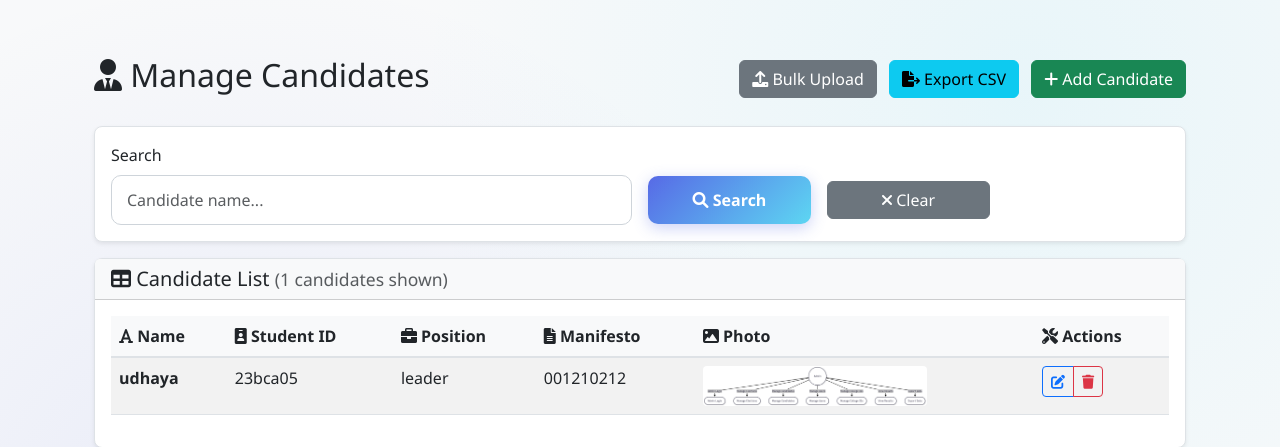
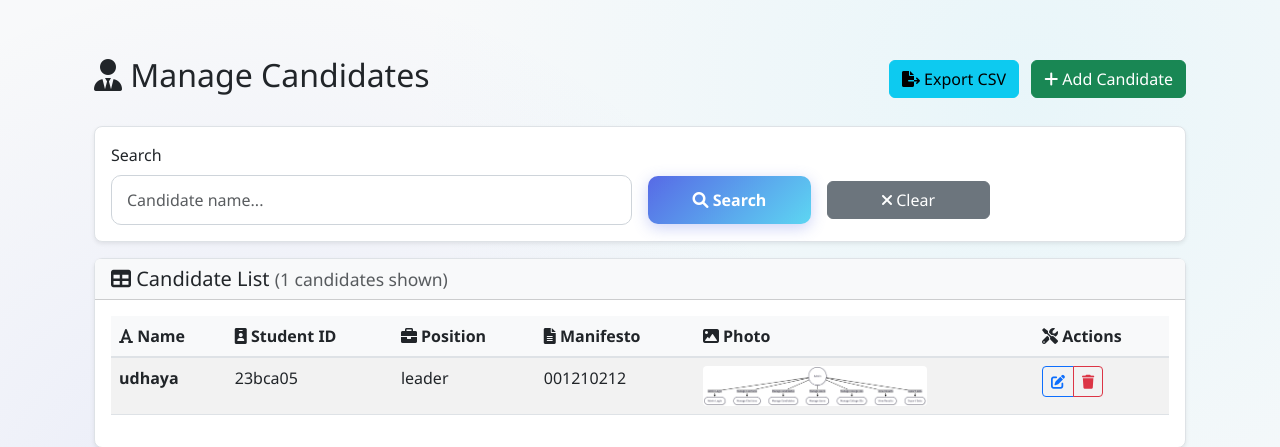
Before and after one commit to harshithharshith8513-design/college-voting-portal, a Django app: page /elections/manage-candidates/ in a window 1280 px wide. Shown: the part 63-510 px from the top of the page. Run offline with Django 4.2, Linux system fonts and the light colour scheme; a user stored in the database is signed in; data comes from the database, SQL or seed files in the repository.

Commit message:
Update candidate_management.html

```diff
--- a/templates/elections/candidate_management.html
+++ b/templates/elections/candidate_management.html
@@ -17,15 +17,13 @@ body { background-color: #f8f9fa !important; }
 </style>
 
 <div class="container-fluid mt-4">
-    <!-- Header & bulk/export -->
+    <!-- Header & export/add -->
     <div class="row">
         <div class="col-md-12">
             <div class="d-flex justify-content-between align-items-center mb-4">
                 <h2 class="text-dark"><i class="fas fa-user-tie"></i> Manage Candidates</h2>
                 <div>
-                    <a href="{% url 'bulk_upload_candidates' %}" class="btn btn-secondary me-2">
-                        <i class="fas fa-upload"></i> Bulk Upload
-                    </a>
+                    <!-- Bulk Upload button removed -->
                     <a href="{% url 'export_candidates' %}" class="btn btn-info me-2">
                         <i class="fas fa-file-export"></i> Export CSV
                     </a>
```
